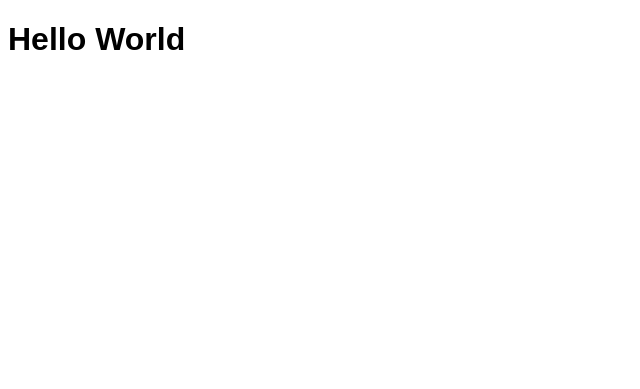
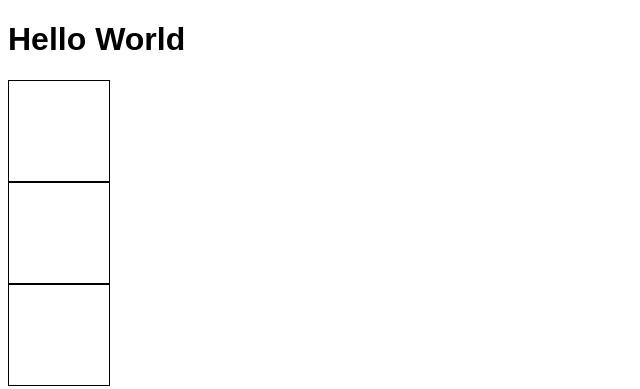
Before and after one commit to veronique-cadet/git-workshop-001, a plain HTML site: page index.html in a window 1280 px wide. Shown: the whole page, without its empty margins (0-640 px from the left). Drawn offline with Linux system fonts and the light colour scheme.

Commit message:
added boxes

```diff
--- a/index.html
+++ b/index.html
@@ -9,10 +9,10 @@
   </head>
   <body>
     <h1>Hello World</h1>
-    <div>
-      <div></div>
-      <div></div>
-      <div></div>
+    <div class="container">
+      <div class="box"></div>
+      <div class="box"></div>
+      <div class="box"></div>
     </div>
   </body>
 </html>
--- a/style.css
+++ b/style.css
@@ -1,3 +1,12 @@
 body {
   font-family: sans-serif;
 }
+
+.container {
+}
+
+.box {
+  height: 100px;
+  width: 100px;
+  border: 1px solid black;
+}
```
Also changed, not shown: 1 other file.
